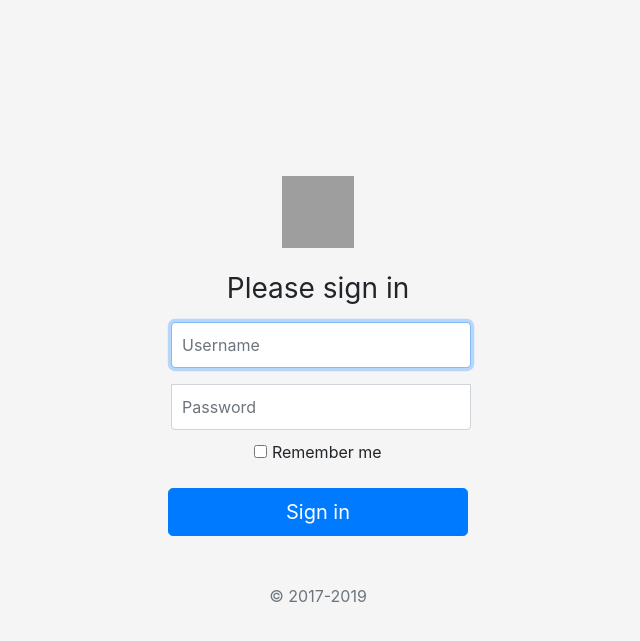
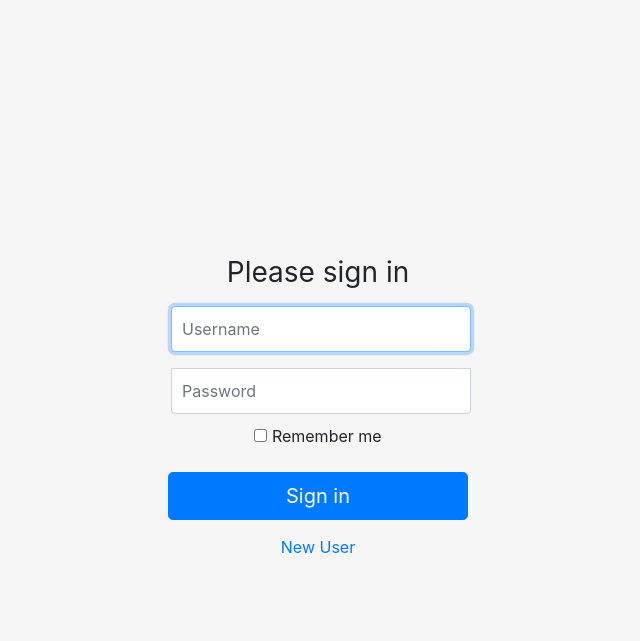
Before and after one commit to jigyasudhingra/UserAuth, a Django app: page /login in a window 1280 px wide. Shown: the top 641 px of the page, without its empty margins (322-962 px from the left). Run offline with Django 3.2, Linux system fonts and the light colour scheme; some libraries are stand-ins or nearby versions; grey boxes are pictures that could not be loaded.

Commit message:
Added new user link in login.html

```diff
--- a/templates/login.html
+++ b/templates/login.html
@@ -77,19 +77,20 @@
                 font-size: 3.5rem;
             }
         }
+
     </style>
     <!-- Custom styles for this template -->
     <link href="signin.css" rel="stylesheet">
 </head>
 
 <body class="text-center">
-    <form class="form-signin" method="post" action="/login">
+    <div class="container">
+        <form class="form-signin" method="post" action="/login"> <!-- Methods and action added manually -->
             {% csrf_token %}
-        <img class="mb-4" src="/docs/4.4/assets/brand/bootstrap-solid.svg" alt="" width="72" height="72">
             <h1 class="h3 mb-3 font-weight-normal">Please sign in</h1>
             <label for="inputEmail" class="sr-only">Username</label>
             <input type="text" id="inputEmail" name="username" class="form-control" placeholder="Username" required
-            autofocus>
+                autofocus>                  <!-- Add name="..." , so that django can recognize that somewhere else. Because we want to take as a input and post in the database-->
             <label for="inputPassword" class="sr-only">Password</label>
             <input type="password" id="inputPassword" name="password" class="form-control" placeholder="Password" required>
             <div class="checkbox mb-3">
@@ -98,8 +99,12 @@
                 </label>
             </div>
             <button class="btn btn-lg btn-primary btn-block" type="submit">Sign in</button>
-        <p class="mt-5 mb-3 text-muted">&copy; 2017-2019</p>
         </form>
+    <a href="/signup">New User</a>
+
+
+    </div>
+
 </body>
 
 </html>
```
Lines whose indentation alone changed are shown as unchanged.
